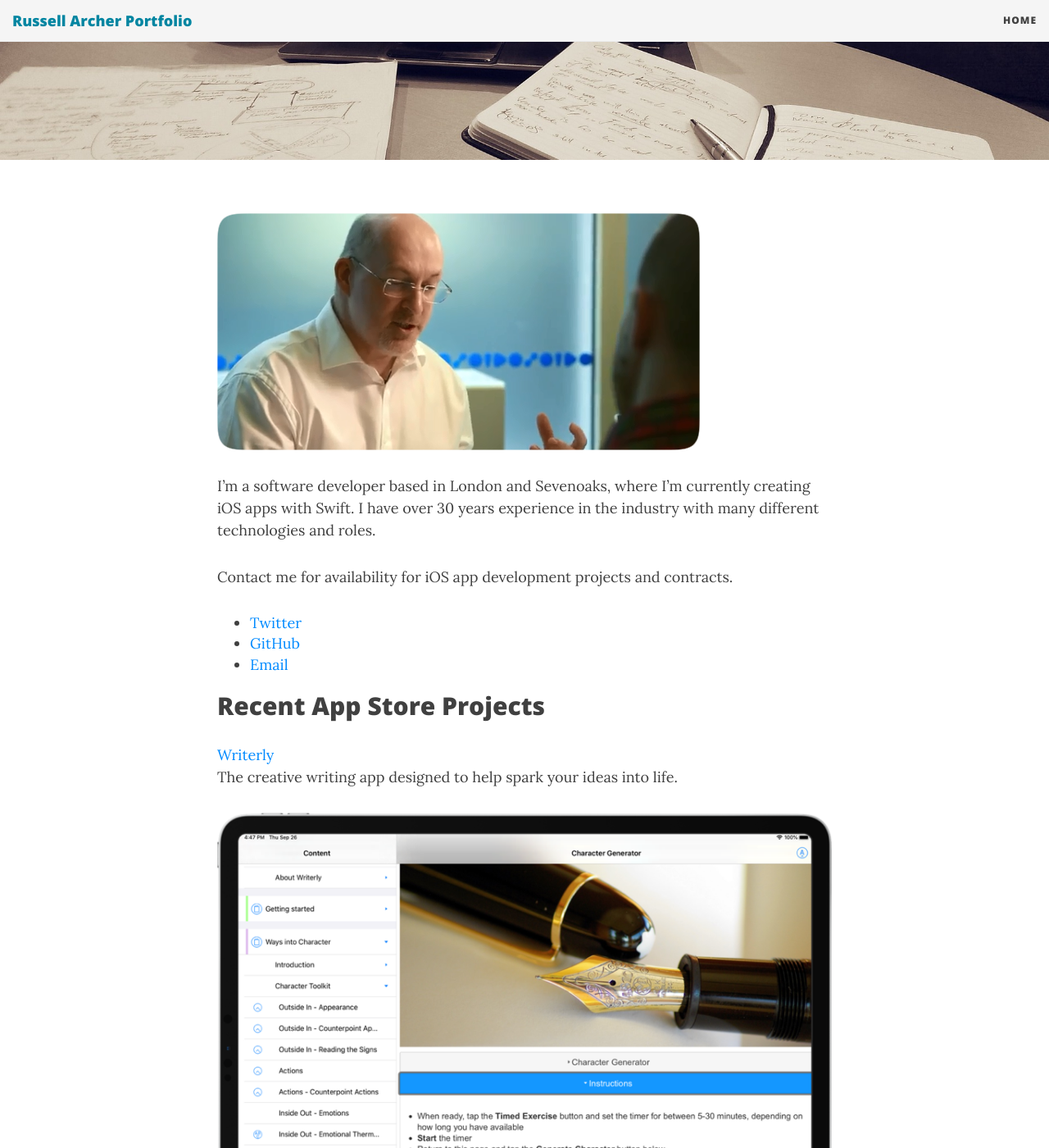
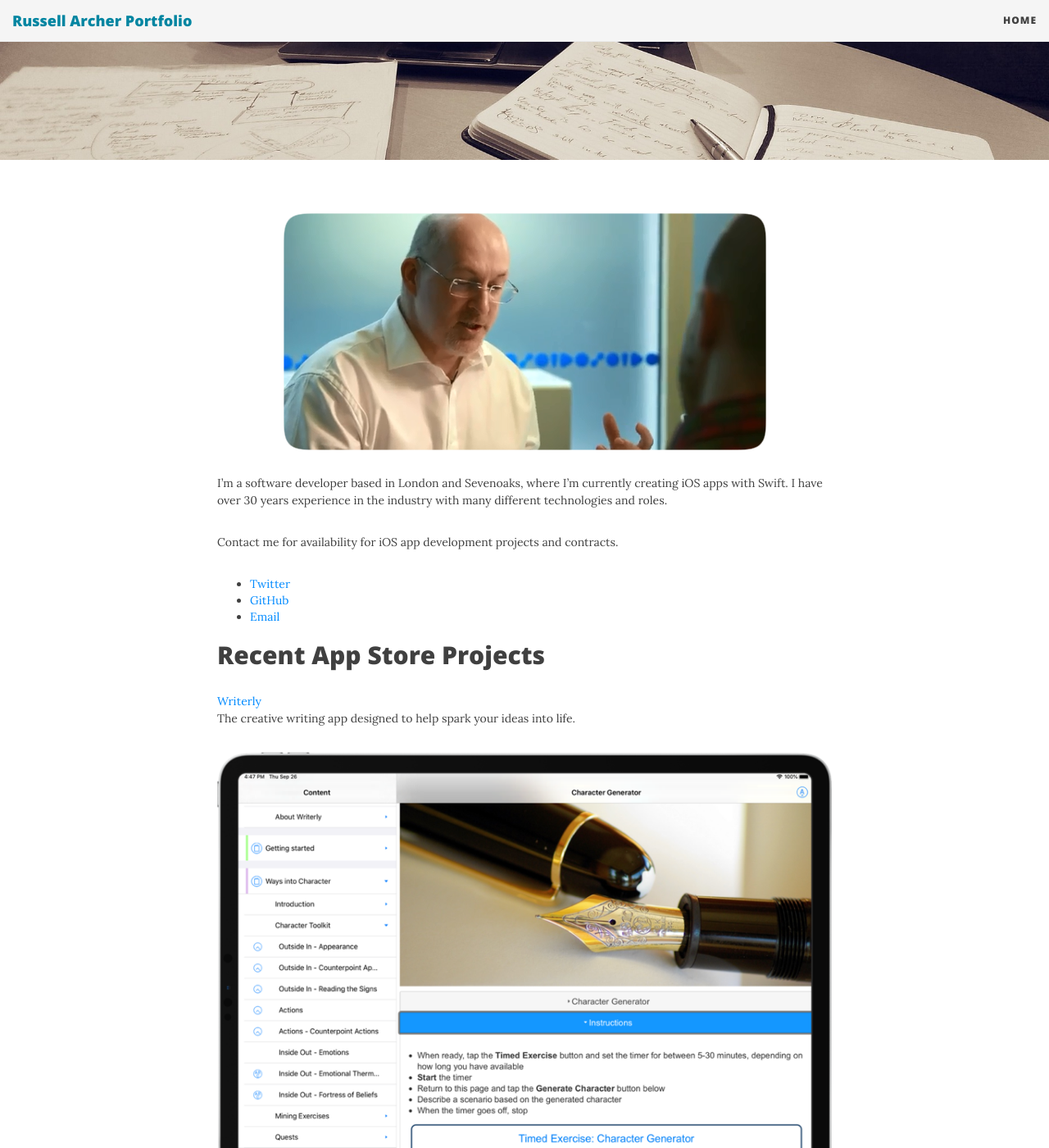
Before and after one commit to russell-archer/russell-archer.github.io, a Jekyll site: the page built from index.md, in a window 1280 px wide and 1400 px high, scrolled down 348 px. Shown: the whole window at 82% size. Built offline with Jekyll 4.4.1, drawn with Linux system fonts in a browser that asks for light colours; nearby versions of some CDN libraries.

Commit message:
Changed docs css body width

```diff
--- a/css/main.css
+++ b/css/main.css
@@ -8,6 +8,7 @@
 
 body {
   font-family: 'Lora', 'Times New Roman', serif;
+  width: 100%
   font-size: 18px;
   color: #404040;
   position: relative;
--- a/index.md
+++ b/index.md
@@ -5,7 +5,9 @@
 bigimg: /img/notebook-886532_1920.jpg
 ---
 
-![](/img/designCons-2.png)
+<p align="center">
+    <img src="./img/designCons-2.png" />
+</p>
 
 I'm a software developer based in London and Sevenoaks, where I'm currently creating iOS apps with Swift.
 I have over 30 years experience in the industry with many different technologies and roles.
@@ -14,18 +16,22 @@
 
 * [Twitter](https://twitter.com/Russell_Archer)
 * [GitHub](https://russell-archer.github.io)
-* [Email](mailto:russellDOTarcherATmac.com)
+* [Email](mailto:russell.archer@mac.com)
 
 ## Recent App Store Projects
 [Writerly](https://russell-archer.github.io/Writerly/)<br/>
 The creative writing app designed to help spark your ideas into life.
 
-![](/img/writerly-ad1.png)
+<p align="center">
+    <img src="./img/writerly-ad1.png" />
+</p>
 
 [Retreev](https://russell-archer.github.io/Retreev/)<br/>
 When you really need a ride home.
 
-![](/img/retreev-ad1.png)
+<p align="center">
+    <img src="./img/retreev-ad1.png" />
+</p>
 
 ## All Repositories
 [View all my repositories on GitHub](https://github.com/russell-archer?tab=repositories)<br/>
```
